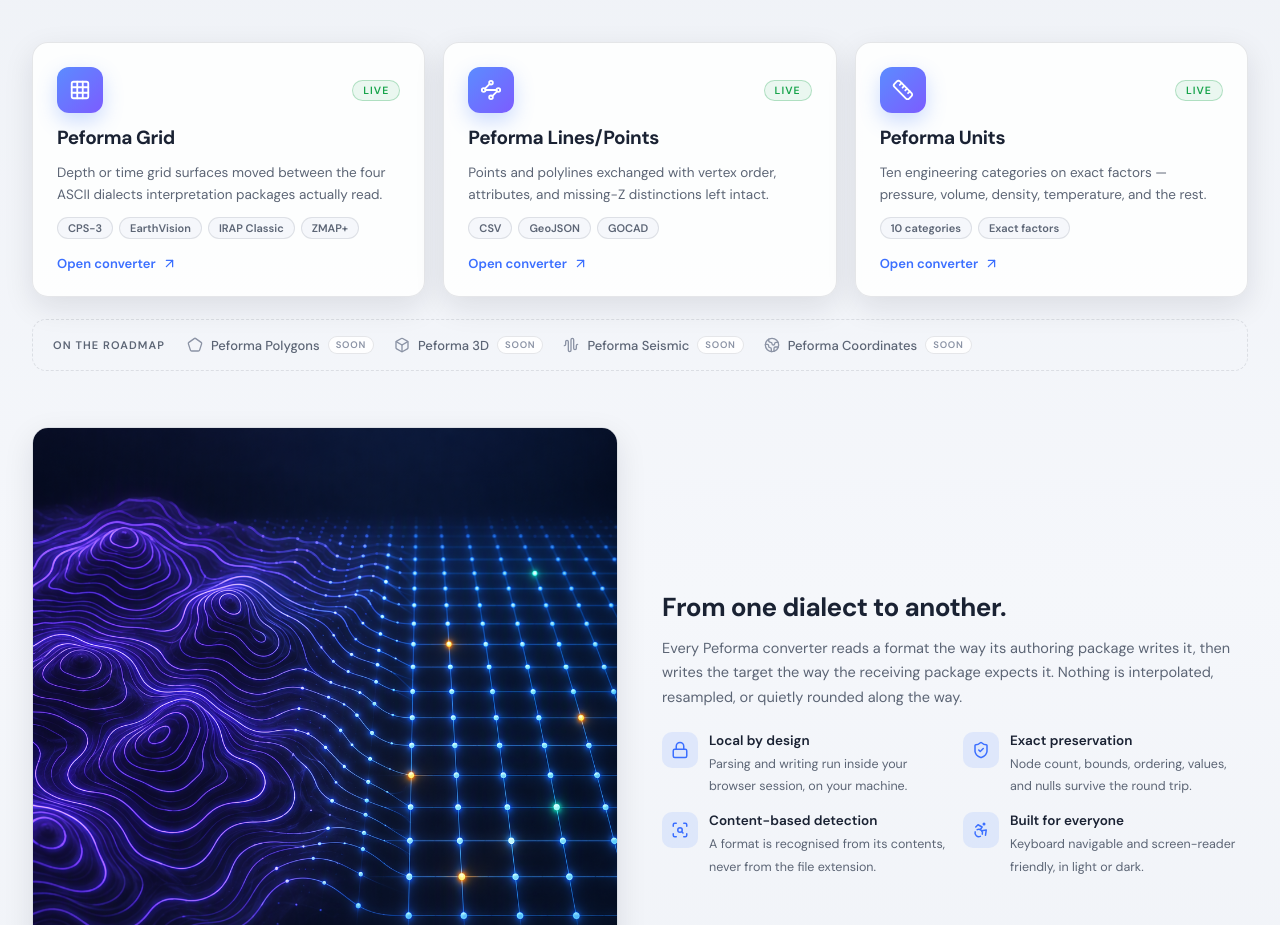
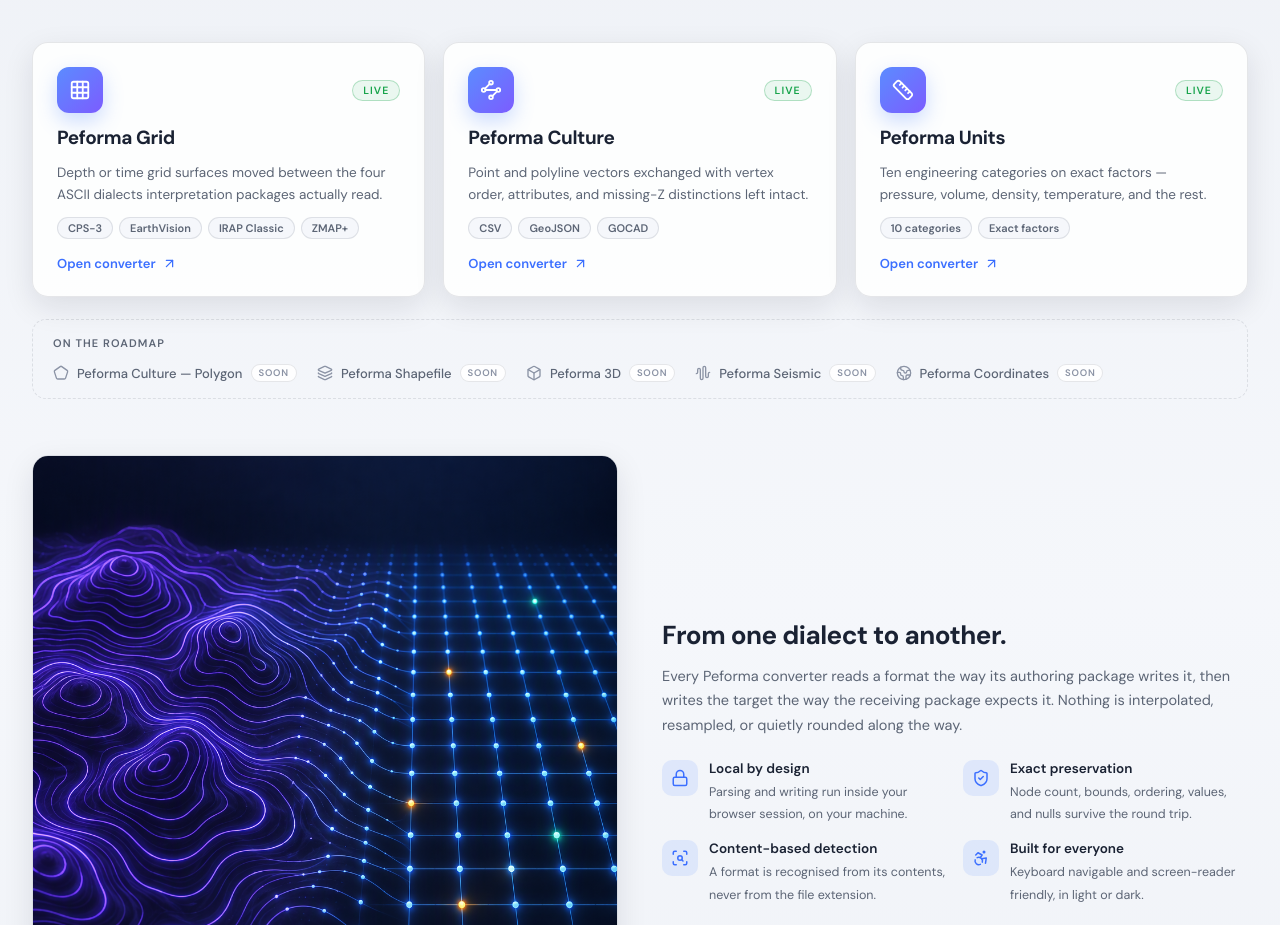
Before and after one commit to marcuz-apl/peforma, a React (Vite) app: page / in a window 1280 px wide. Shown: the part 1027-1952 px from the top of the page. Built offline with nearby package versions, Linux system fonts and the light colour scheme.

Commit message:
v0.2.7+261108r refactor: rename the vector tool to Peforma Culture with Lines/Points and Polygon branches

```diff
--- a/src/Docs.jsx
+++ b/src/Docs.jsx
@@ -2,7 +2,7 @@ import React, { useCallback, useEffect, useRef, useState } from 'react';
 import { ArrowUp, BookOpen, Check, Copy, FileText, Grid3x3, Info, LockKeyhole, Ruler, ShieldCheck, TriangleAlert, Waypoints } from 'lucide-react';
 
 // In-page navigation. The hash router owns top-level routes (#grid, #units,
-// #lines, #docs), so these anchors never change the hash: clicking one scrolls the
+// #culture, #docs), so these anchors never change the hash: clicking one scrolls the
 // article and moves focus, leaving the route intact.
 const TOC = [
   { id: 'overview', label: 'Overview' },
@@ -19,7 +19,7 @@ const TOC = [
     ],
   },
   {
-    id: 'line-formats', label: 'Lines & Points', icon: Waypoints, children: [
+    id: 'line-formats', label: 'Culture', icon: Waypoints, children: [
       { id: 'lines-delimited', label: 'Delimited text' },
       { id: 'lines-geojson', label: 'GeoJSON' },
       { id: 'lines-gocad', label: 'GOCAD ASCII' },
@@ -234,7 +234,7 @@ export default function Docs() {
           <section className="docs-section" id="overview">
             <h2>Overview</h2>
             <p className="doc-lead">Peforma is a family of local-first data-exchange tools for the oil and gas subsurface. Each converter morphs a file from one format into another without changing a single coordinate, value, or attribute.</p>
-            <p>Three tools are live today. <b>Peforma Grid</b> converts regular grid surfaces — depth or time horizons — between CPS-3, ZMAP+, IRAP Classic, and EarthVision ASCII. <b>Peforma Lines/Points</b> converts open line and point geometry between delimited text, GeoJSON, and GOCAD ASCII. <b>Peforma Units</b> converts ten engineering categories with exact factors. Polygons, 3D, Seismic, and Coordinates are planned and labelled as such in the suite rail.</p>
+            <p>Three tools are live today. <b>Peforma Grid</b> converts regular grid surfaces — depth or time horizons — between CPS-3, ZMAP+, IRAP Classic, and EarthVision ASCII. <b>Peforma Culture</b> is the vector tool; its Lines/Points converter moves open line and point geometry between delimited text, GeoJSON, and GOCAD ASCII. <b>Peforma Units</b> converts ten engineering categories with exact factors. Culture Polygon, Shapefile, 3D, Seismic, and Coordinates are planned and labelled as such in the suite rail.</p>
             <div className="doc-principles">
               <div className="principle"><span className="principle-icon"><LockKeyhole size={18} aria-hidden="true" /></span><b>Local by design</b><p>Parsing, reordering, and writing happen in your browser, and the result downloads as a new file.</p></div>
               <div className="principle"><span className="principle-icon"><ShieldCheck size={18} aria-hidden="true" /></span><b>Nothing invented</b><p>Geometry, values, node order, attributes, and nulls are preserved. Unsupported variants are rejected, never silently guessed.</p></div>
@@ -388,9 +388,9 @@ EarthVision    (explicit 1-based column / row indices):
           <section className="docs-section" id="line-formats">
             <div className="section-head">
               <span className="section-glyph"><Waypoints size={20} aria-hidden="true" /></span>
-              <div><h2>Lines & Points</h2><p className="section-sub">Open line and point geometry · Peforma Lines/Points</p></div>
+              <div><h2>Culture — Lines &amp; Points</h2><p className="section-sub">Open line and point geometry · Peforma Culture</p></div>
             </div>
-            <p>Peforma Lines/Points handles open geometry — point sets and polylines — across three formats. Closed polygon topology belongs to the planned Peforma Polygons tool, and shapefile writing is shared with it, so neither is offered here.</p>
+            <p>The Culture Lines/Points converter handles open geometry — point sets and polylines — across three formats. Closed polygon geometry belongs to the planned Culture Polygon converter, and shapefile interchange belongs to the planned Peforma Shapefile tool, so neither is offered here.</p>
 
             <Sub id="lines-delimited" title="Delimited text">
               <p>Comma, semicolon, tab, and whitespace-separated files (CSV, TSV, XYZ) are all read. The delimiter is detected from the first line. The first row decides whether a header is present:</p>
@@ -411,14 +411,14 @@ EarthVision    (explicit 1-based column / row indices):
             <Sub id="lines-geojson" title="GeoJSON">
               <p>A <code className="inline-code">.geojson</code> or <code className="inline-code">.json</code> file is parsed as JSON. Feature, FeatureCollection, and bare geometry objects are all accepted.</p>
               <Table
-                caption="GeoJSON geometry support in Lines/Points."
+                caption="GeoJSON geometry support in Culture Lines/Points."
                 head={['Geometry', 'Treatment']}
                 rows={[
                   ['Point', 'One point'],
                   ['MultiPoint', 'A point set'],
                   ['LineString', 'One open polyline'],
                   ['MultiLineString', 'Several polylines'],
-                  ['Polygon / MultiPolygon', 'Skipped — a Peforma Polygons case'],
+                  ['Polygon / MultiPolygon', 'Skipped — Culture Polygon handles these'],
                   ['GeometryCollection', 'Skipped with a count'],
                 ]}
               />
--- a/src/Landing.jsx
+++ b/src/Landing.jsx
@@ -25,8 +25,8 @@ const LIVE_SUITES = [
     formats: ['CPS-3', 'EarthVision', 'IRAP Classic', 'ZMAP+'],
   },
   {
-    key: 'lines', icon: Waypoints, name: 'Peforma Lines/Points', href: '#lines',
-    blurb: 'Points and polylines exchanged with vertex order, attributes, and missing-Z distinctions left intact.',
+    key: 'culture', icon: Waypoints, name: 'Peforma Culture', href: '#culture',
+    blurb: 'Point and polyline vectors exchanged with vertex order, attributes, and missing-Z distinctions left intact.',
     formats: ['CSV', 'GeoJSON', 'GOCAD'],
   },
   {
@@ -37,7 +37,8 @@ const LIVE_SUITES = [
 ];
 
 const ROADMAP = [
-  { key: 'polygons', icon: Pentagon, name: 'Peforma Polygons' },
+  { key: 'culture-polygon', icon: Pentagon, name: 'Peforma Culture — Polygon' },
+  { key: 'shapefile', icon: Layers3, name: 'Peforma Shapefile' },
   { key: '3d', icon: Box, name: 'Peforma 3D' },
   { key: 'seismic', icon: AudioWaveform, name: 'Peforma Seismic' },
   { key: 'coordinates', icon: Globe2, name: 'Peforma Coordinates' },
--- a/src/main.jsx
+++ b/src/main.jsx
@@ -20,8 +20,14 @@ const NULLS = { cps3: 1e30, irap: 9999900, zmap: 1e30, earthvision: 1e31 };
 // placeholders so the rail never offers a link that does nothing.
 const SUITES = [
   { key: 'grid', name: 'Peforma Grid', tool: 'Grid & 2D-map converter', href: '#grid', icon: Grid3x3, live: true },
-  { key: 'lines', name: 'Peforma Lines/Points', tool: 'Line & point converter', href: '#lines', icon: Waypoints, live: true },
-  { key: 'polygons', name: 'Peforma Polygons', icon: Pentagon },
+  {
+    key: 'culture', name: 'Peforma Culture', icon: Waypoints,
+    children: [
+      { key: 'culture', name: 'Lines/Points', href: '#culture', live: true },
+      { key: 'culture-polygon', name: 'Polygon' },
+    ],
+  },
+  { key: 'shapefile', name: 'Peforma Shapefile', icon: Pentagon },
   { key: '3d', name: 'Peforma 3D', icon: Box },
   { key: 'seismic', name: 'Peforma Seismic', icon: AudioWaveform },
   { key: 'coordinates', name: 'Peforma Coordinates', icon: Globe2, reference: true },
@@ -446,9 +452,39 @@ function SuiteRail({ collapsed, onToggle, open, onClose, onNavigate, route }) {
         <div className="rail-group" key={group.label}>
           <div className="rail-label">{group.label}</div>
           <ul className="rail-list">
-            {group.items.map(({ key, name, tool, href, icon: Icon, live }) => (
+            {group.items.map(({ key, name, tool, href, icon: Icon, live, children }) => (
               <li key={key}>
-                {live ? (
+                {children ? (
+                  <>
+                    <a
+                      className={`rail-suite${children.some(c => c.key === route) ? ' current' : ''}`}
+                      href={children.find(c => c.live)?.href}
+                      title={name}
+                      onClick={onNavigate}
+                    >
+                      <Icon size={16} />
+                      <span className="rail-text">{name}</span>
+                      <ChevronDown className="rail-chevron" size={14} />
+                    </a>
+                    <div className="rail-tools">
+                      {children.map(child => child.live ? (
+                        <a
+                          key={child.key}
+                          className={`rail-tool${child.key === route ? ' current' : ''}`}
+                          href={child.href}
+                          aria-current={child.key === route ? 'page' : undefined}
+                          onClick={onNavigate}
+                        >
+                          {child.name}
+                        </a>
+                      ) : (
+                        <span key={child.key} className="rail-tool planned" aria-disabled="true">
+                          {child.name}<span className="soon">Soon</span>
+                        </span>
+                      ))}
+                    </div>
+                  </>
+                ) : live ? (
                   <>
                     <a
                       className={`rail-suite${key === route ? ' current' : ''}`}
@@ -715,7 +751,7 @@ function PrivacyDialog({ onClose }) {
 // keep route === 'home' so native anchor scrolling is not interrupted.
 function routeFromHash(hash) {
   if (hash === '#units') return 'units';
-  if (hash === '#lines') return 'lines';
+  if (hash === '#culture') return 'culture';
   if (hash === '#docs') return 'docs';
   if (hash === '#grid') return 'grid';
   return 'home';
@@ -784,8 +820,8 @@ function App() {
       ? 'Peforma — Subsurface Data Exchange Toolbox'
       : route === 'units'
         ? 'Peforma Units — Engineering Unit Converter'
-        : route === 'lines'
-          ? 'Peforma Lines/Points — Line & Point Converter'
+        : route === 'culture'
+          ? 'Peforma Culture — Vector Data Converter'
           : route === 'docs'
             ? 'Peforma Docs — Format Reference & Guides'
             : 'Peforma Grid — Subsurface Grid Converter';
@@ -877,19 +913,19 @@ function App() {
                   </div>
                 </section>
               </>
-            ) : route === 'lines' ? (
+            ) : route === 'culture' ? (
               <>
                 <section className="content-head">
-                  <div className="eyebrow"><span /> PEFORMA / LINES-POINTS</div>
-                  <h1>Move your lines.<br /><em>Keep the geometry.</em></h1>
-                  <p>Convert points and polylines between CSV, GeoJSON, and GOCAD ASCII.</p>
+                  <div className="eyebrow"><span /> PEFORMA / CULTURE</div>
+                  <h1>Move your vectors.<br /><em>Keep the geometry.</em></h1>
+                  <p>Convert point and polyline data between CSV, GeoJSON, and GOCAD ASCII.</p>
                 </section>
                 <LinePoints />
-                <section className="bottom-info" id="line-note">
+                <section className="bottom-info" id="culture-note">
                   <div className="info-icon"><Info size={17} /></div>
                   <div>
                     <b>Format and geometry integrity</b>
-                    <p>CSV, GeoJSON, and GOCAD PLINE/VSET are recognised from contents. Vertex order, attributes, missing-Z distinctions, and CRS/units labels are preserved exactly. Delimited files without a header require an explicit column mapping; polygons belong to Peforma Polygons. Shapefile export is handled by the polygon tool.</p>
+                    <p>CSV, GeoJSON, and GOCAD PLINE/VSET are recognised from contents. Vertex order, attributes, missing-Z distinctions, and CRS/units labels are preserved exactly. Delimited files without a header require an explicit column mapping. Polygon geometry belongs to Peforma Culture Polygon and shapefile interchange to Peforma Shapefile; both are planned, not yet offered.</p>
                   </div>
                 </section>
               </>
--- a/src/style.css
+++ b/src/style.css
@@ -460,6 +460,10 @@ a.rail-suite.current:hover { background: var(--rail-current-hover); }
 }
 .rail-tool { padding: 5px 0; color: var(--muted); font-size: 12.5px; line-height: 1.4; }
 .rail-tool.current { color: var(--ink); font-weight: 600; }
+a.rail-tool { display: block; text-decoration: none; }
+a.rail-tool:hover { color: var(--ink-soft); }
+.rail-tool.planned { display: flex; align-items: center; }
+.rail-tool.planned .soon { margin-left: auto; }
 
 .suite-rail.collapsed .rail-title,
 .suite-rail.collapsed .rail-label,
```
Also changed, not shown: src/lines.js (+4 -4 lines), 9 other files (tests, documents, lock files or other folders).
